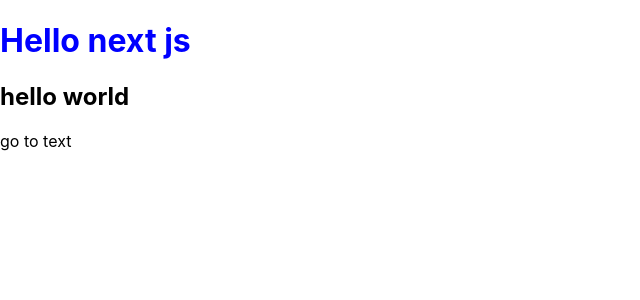
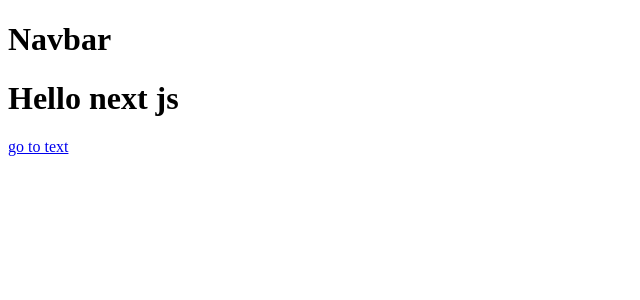
Before and after one commit to Satish-KumarGupta/mystore, a Next.js app: page / in a window 1280 px wide. Shown: the top 300 px of the page, without its empty margins (0-640 px from the left). Built offline with nearby package versions, Linux system fonts and the light colour scheme.

Commit message:
make layout for navbar component

```diff
--- /dev/null
+++ b/Component/Layout.js
@@ -0,0 +1,11 @@
+import NavBar from "./NavBar"
+
+const layout=({children})=>{
+    return (
+        <>
+            <NavBar />
+            {children}
+        </>
+    )
+}
+export default layout
--- /dev/null
+++ b/Component/NavBar.js
@@ -0,0 +1,10 @@
+
+const NavBar =()=> {
+    return (
+        <div>
+            <h1>Navbar</h1>
+        </div>
+    )
+}
+
+export default NavBar
--- a/pages/_app.js
+++ b/pages/_app.js
@@ -1,7 +1,12 @@
-import '../styles/globals.css'
 
+// import '../styles/globals.css'
+import Layout from '../Component/Layout'
 function MyApp({ Component, pageProps }) {
-  return <Component {...pageProps} />
+  return(
+    <Layout>
+      <Component {...pageProps} />
+    </Layout>
+  )
 }
 
 export default MyApp
--- a/pages/api/text.js
+++ b/pages/api/text.js
@@ -1,3 +1,4 @@
-export default (req ,res) => {
+// eslint-disable-next-line import/no-anonymous-default-export
+export default (_req ,res) => {
     res.json({message:"hello world"})
   }
--- a/pages/index.js
+++ b/pages/index.js
@@ -3,28 +3,13 @@
 const  Home=(props) =>{
   return (
     <div>
+
       <h1>Hello next js</h1>
       <h2>{props.message}</h2>
-      <Link href="/text"><a>go to text</a></Link>
-      <style jsx>
-        {
-          `
-          h1{
-            color:blue;
-          }
-          `
-        }
-      </style>
+      <Link href="/product"><a>go to text</a></Link>
+
     </div>
   )
 }
-export async function getStaticProps(context){
-  const res = await fetch('http://localhost:3000/api/text')
-  const data= await res.json()
-  console.log(data)
-  return{
-    props:{message:data.message},
-  }
-}
 
 export default Home;
--- a/pages/product.js
+++ b/pages/product.js
@@ -1,6 +1,6 @@
 
 import Link from 'next/link'
-const  Text=() =>{
+const  Home =() =>{
     return (
       <div>
         <h1>welcome to product  js</h1>
@@ -8,5 +8,4 @@
       </div>
     )
   }
-
-  export default Text;
+  export default Home;
```
